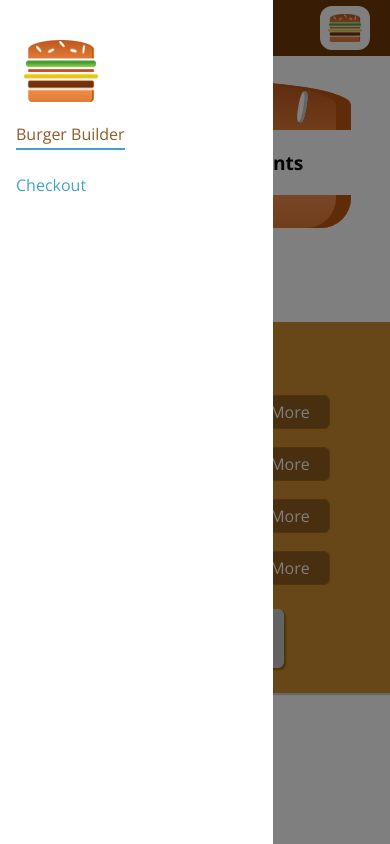
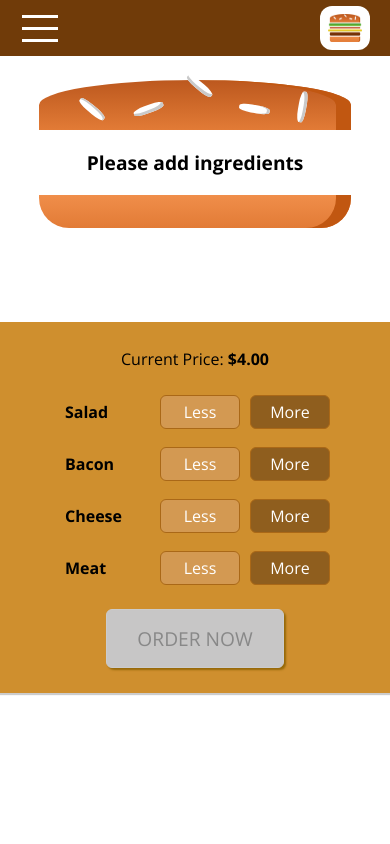
Before and after one commit to ceriustech/Burger-Builder, a React (Create React App) app: page / in a window 390 px wide. Built offline with nearby package versions, Linux system fonts and the light colour scheme.

Commit message:
Added toggle functionality for mobile menu.

```diff
--- a/src/components/Layout/Layout.js
+++ b/src/components/Layout/Layout.js
@@ -6,16 +6,22 @@ import SideDrawer from '../Navigation/SideDrawer/SideDrawer';
 
 class Layout extends Component {
     state = {
-        showSideDrawer: true
+        showSideDrawer: false
     }
     sideDrawerClosedHandler = () => {
         this.setState( { showSideDrawer: false } );
     }
 
+    sideDrawerToggleHandler = () => {
+        this.setState( ( prevState ) => {
+            return { showSideDrawer: !prevState.showSideDrawer };
+        } );
+    }
+
     render () {
         return (
             <>
-                <Toolbar />
+                <Toolbar drawerToggleClicked={this.sideDrawerToggleHandler} />
                 <SideDrawer
                 open={this.state.showSideDrawer}
                 closed={this.sideDrawerClosedHandler} />
--- /dev/null
+++ b/src/components/Navigation/SideDrawer/DrawerToggle/DrawerToggle.js
@@ -0,0 +1,13 @@
+import React from 'react';
+
+import classes from './DrawerToggle.module.css';
+
+const drawerToggle = (props) => (
+    <div className={classes.DrawerToggle} onClick={props.clicked}>
+        <div></div>
+        <div></div>
+        <div></div>
+    </div>
+);
+
+export default drawerToggle;
--- /dev/null
+++ b/src/components/Navigation/SideDrawer/DrawerToggle/DrawerToggle.module.css
@@ -0,0 +1,23 @@
+.DrawerToggle {
+    width: 40px;
+    height: 100%;
+    display: flex;
+    flex-flow: column;
+    justify-content: space-around;
+    align-items: center;
+    padding: 10px 0;
+    box-sizing: border-box;
+    cursor: pointer;
+}
+
+.DrawerToggle div {
+    width: 90%;
+    height: 3px;
+    background-color: white;
+}
+
+@media (min-width: 500px) {
+    .DrawerToggle {
+        display: none;
+    }
+}
--- a/src/components/Navigation/Toolbar/Toolbar.js
+++ b/src/components/Navigation/Toolbar/Toolbar.js
@@ -3,11 +3,12 @@ import React from 'react';
 import classes from './Toolbar.module.css';
 import Logo from '../../Logo/Logo';
 import NavigationItems from '../NavigationItems/NavigationItems';
+import DrawerToggle from '../SideDrawer/DrawerToggle/DrawerToggle';
 
 const toolbar = (props) => {
     return (
         <header className={classes.Toolbar}>
-            <div>Menu</div>
+            <DrawerToggle clicked={props.drawerToggleClicked} />
             <div className={classes.Logo}>
                 <Logo />
             </div>
```
